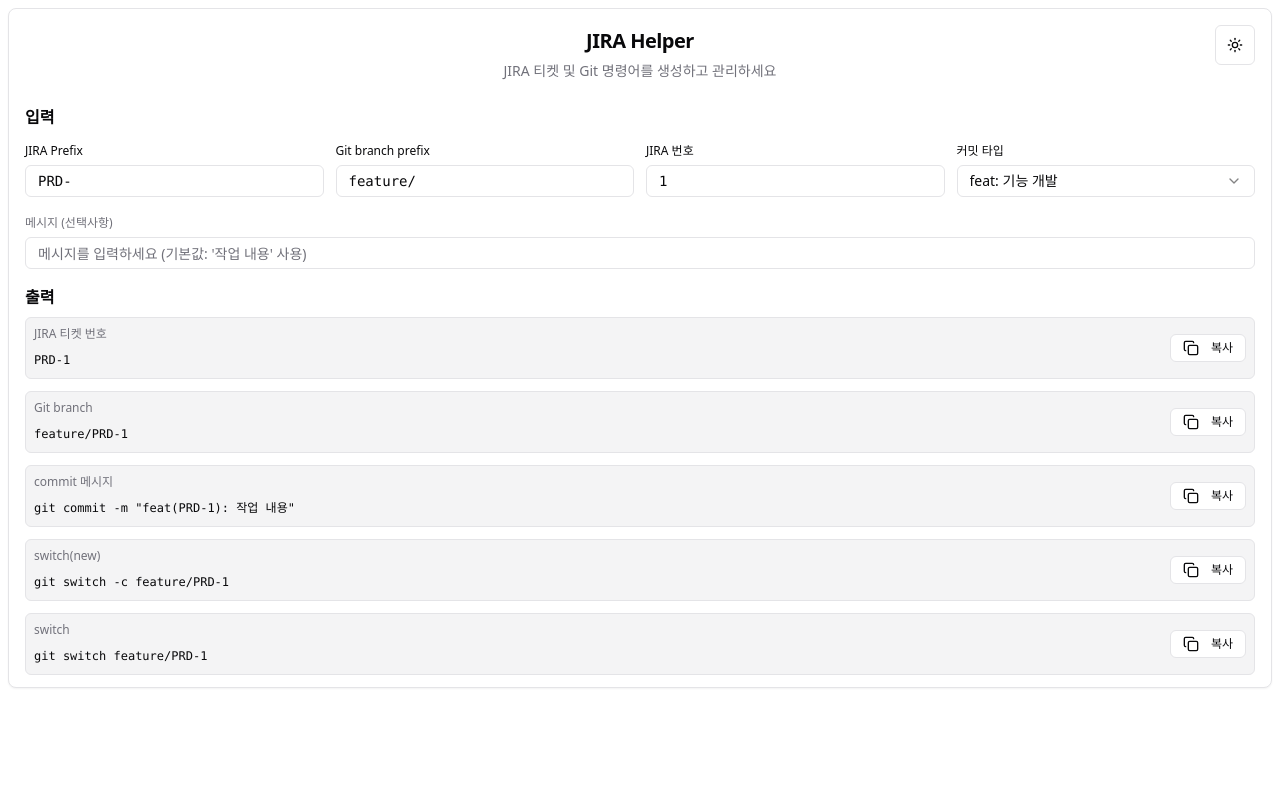
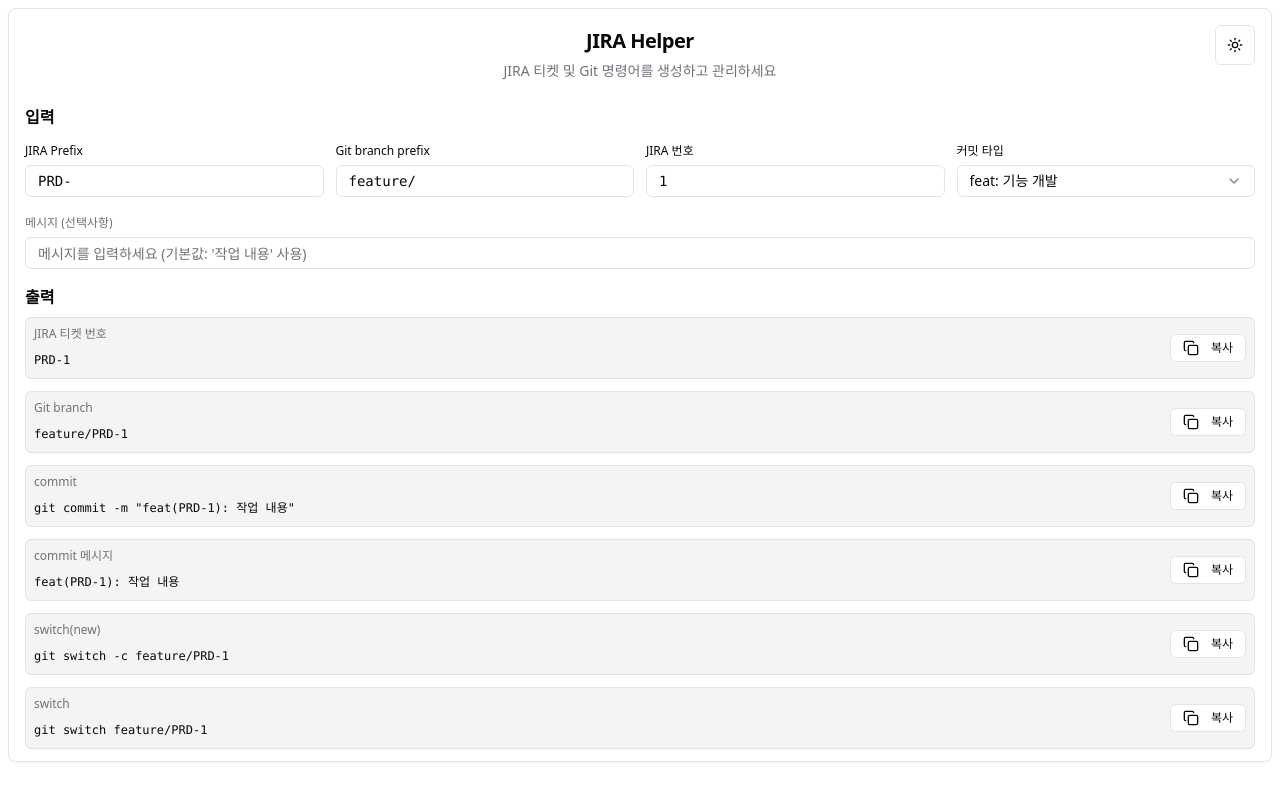
Before and after one commit to gyuha/gitlab-jira-helper, a React (Vite) app: page / in a window 1280 px wide. Built offline with nearby package versions, Linux system fonts and the light colour scheme.

Commit message:
message add

```diff
--- a/src/components/JiraHelper.tsx
+++ b/src/components/JiraHelper.tsx
@@ -49,6 +49,7 @@
     setMessage,
     getJiraTicket,
     getCommit,
+    getCommitMessage,
     getSwitchNewCommand,
     getSwitchCommand,
   } = useJiraStore();
@@ -89,9 +90,15 @@
       copyKey: "git-branch",
     },
     {
-      label: "commit 메시지",
+      label: "commit",
       value: getCommit(selectedCommitType),
       placeholder: `git commit -m "${selectedCommitType}([JIRA Prefix][JIRA 번호]): [메시지]"`,
+      copyKey: "commit",
+    },
+    {
+      label: "commit 메시지",
+      value: getCommitMessage(selectedCommitType),
+      placeholder: `${selectedCommitType}([JIRA Prefix][JIRA 번호]): [메시지]`,
       copyKey: "commit",
     },
     {
--- a/src/stores/jiraStore.ts
+++ b/src/stores/jiraStore.ts
@@ -1,71 +1,84 @@
-import { create } from 'zustand'
-import { persist } from 'zustand/middleware'
+import { create } from "zustand";
+import { persist } from "zustand/middleware";
 
 interface JiraState {
-  prefix: string
-  gitBranchPrefix: string
-  number: string
-  message: string
-  history: string[]
-  setPrefix: (prefix: string) => void
-  setGitBranchPrefix: (gitBranchPrefix: string) => void
-  setNumber: (number: string) => void
-  setMessage: (message: string) => void
-  getJiraTicket: () => string
-  getGitBranch: () => string
-  getCommit: (type: string) => string
-  getSwitchNewCommand: () => string
-  getSwitchCommand: () => string
-  addToHistory: (ticket: string) => void
-  clearHistory: () => void
-  reset: () => void
+  prefix: string;
+  gitBranchPrefix: string;
+  number: string;
+  message: string;
+  history: string[];
+  setPrefix: (prefix: string) => void;
+  setGitBranchPrefix: (gitBranchPrefix: string) => void;
+  setNumber: (number: string) => void;
+  setMessage: (message: string) => void;
+  getJiraTicket: () => string;
+  getGitBranch: () => string;
+  getCommit: (type: string) => string;
+  getCommitMessage: (type: string) => string;
+  getSwitchNewCommand: () => string;
+  getSwitchCommand: () => string;
+  addToHistory: (ticket: string) => void;
+  clearHistory: () => void;
+  reset: () => void;
 }
 
 export const useJiraStore = create<JiraState>()(
   persist(
     (set, get) => ({
-      prefix: 'PRD-',
+      prefix: "PRD-",
       gitBranchPrefix: `feature/`,
-      number: '1',
-      message: '',
+      number: "1",
+      message: "",
       history: [],
       setPrefix: (prefix: string) => set({ prefix }),
       setGitBranchPrefix: (gitBranchPrefix: string) => set({ gitBranchPrefix }),
       setNumber: (number: string) => set({ number }),
-      setMessage: (message: string) => set({ message }), getJiraTicket: () => {
-        const state = get()
-        return `${state.prefix}${state.number}`
+      setMessage: (message: string) => set({ message }),
+      getJiraTicket: () => {
+        const state = get();
+        return `${state.prefix}${state.number}`;
       },
       getGitBranch: () => {
-        const state = get()
-        return `${state.gitBranchPrefix}${state.prefix}${state.number}`
-      }, getCommit: (type: string) => {
-        const state = get()
-        const message = state.message || '작업 내용'
-        return `git commit -m "${type}(${state.prefix}${state.number}): ${message}"`
+        const state = get();
+        return `${state.gitBranchPrefix}${state.prefix}${state.number}`;
+      },
+      getCommit: (type: string) => {
+        const state = get();
+        const message = state.message || "작업 내용";
+        return `git commit -m "${type}(${state.prefix}${state.number}): ${message}"`;
+      },
+      getCommitMessage: (type: string) => {
+        const state = get();
+        const message = state.message || "작업 내용";
+        return `${type}(${state.prefix}${state.number}): ${message}`;
       },
       getSwitchNewCommand: () => {
-        const state = get()
-        return `git switch -c ${state.gitBranchPrefix}${state.prefix}${state.number}`
+        const state = get();
+        return `git switch -c ${state.gitBranchPrefix}${state.prefix}${state.number}`;
       },
       getSwitchCommand: () => {
-        const state = get()
-        return `git switch ${state.gitBranchPrefix}${state.prefix}${state.number}`
+        const state = get();
+        return `git switch ${state.gitBranchPrefix}${state.prefix}${state.number}`;
       },
       addToHistory: (ticket: string) => {
-        const state = get()
-        const newHistory = [ticket, ...state.history.filter(h => h !== ticket)].slice(0, 10)
-        set({ history: newHistory })
+        const state = get();
+        const newHistory = [
+          ticket,
+          ...state.history.filter((h) => h !== ticket),
+        ].slice(0, 10);
+        set({ history: newHistory });
       },
-      clearHistory: () => set({ history: [] }), reset: () => set({
-        prefix: 'PRD-',
-        gitBranchPrefix: `feature/`,
-        number: '',
-        message: ''
-      }),
+      clearHistory: () => set({ history: [] }),
+      reset: () =>
+        set({
+          prefix: "PRD-",
+          gitBranchPrefix: `feature/`,
+          number: "",
+          message: "",
+        }),
     }),
     {
-      name: 'jira-helper-storage',
+      name: "jira-helper-storage",
     }
   )
-)
+);
```
Also changed, not shown: 4 other files (tests, documents, lock files or other folders).
